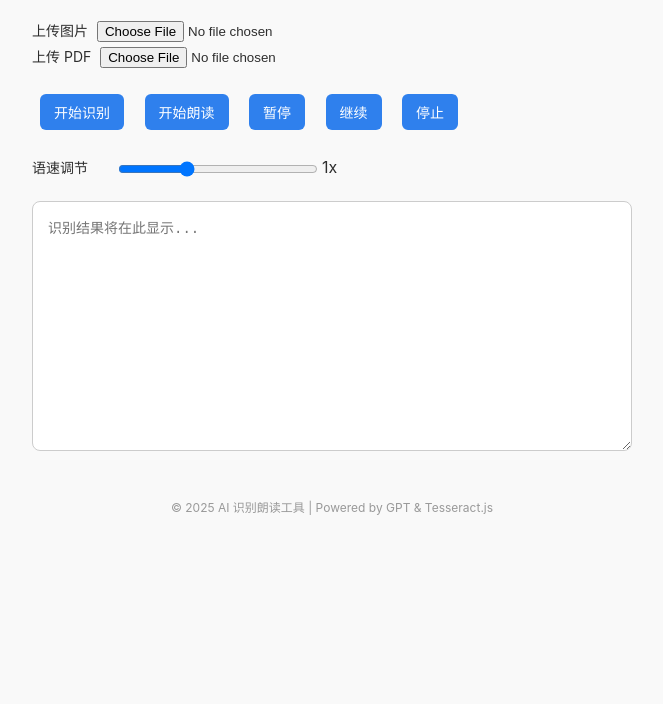
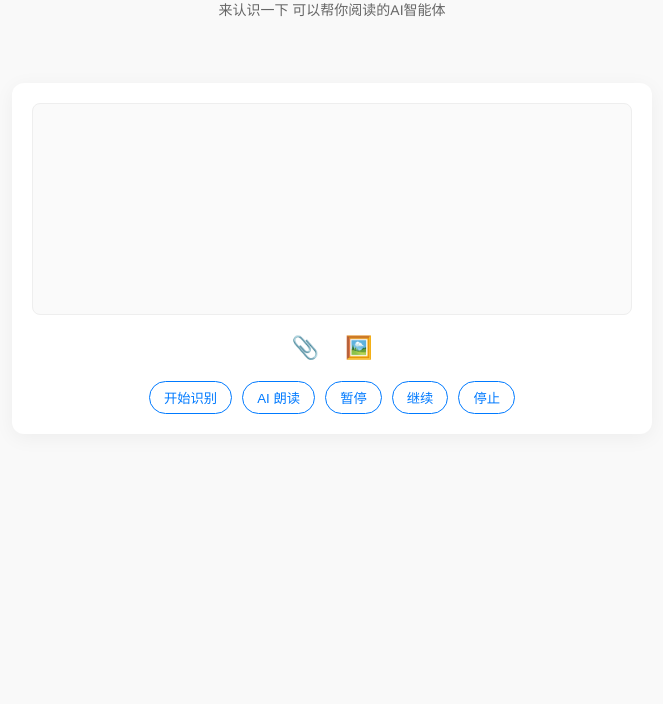
Before and after one commit to Anduyin888/anduyin, a plain HTML site: page index.html in a window 1280 px wide. Shown: the part 96-800 px from the top of the page, without its empty margins (308-971 px from the left). Drawn offline with Linux system fonts and the light colour scheme.

Commit message:
Add files via upload

```diff
--- a/index.html
+++ b/index.html
@@ -1,53 +1,40 @@
-
 <!DOCTYPE html>
-<html lang="zh-CN">
+<html lang="zh">
 <head>
-  <meta charset="UTF-8" />
-  <meta name="viewport" content="width=device-width, initial-scale=1.0"/>
-  <title>图文识别 + 智能朗读工具</title>
-  <link rel="stylesheet" href="style.css" />
+  <meta charset="UTF-8">
+  <title>Langsee 朗识</title>
+  <link rel="stylesheet" href="style.css">
 </head>
 <body>
   <header>
-    <h1>图文识别 + 智能朗读工具</h1>
-    <p>支持中英文识别与朗读 | 极简界面 | 免费使用</p>
+    <h1>Langsee</h1>
+    <p>来认识一下 可以帮你阅读的AI智能体</p>
   </header>
 
   <main>
-    <section class="upload-section">
+    <div id="text-box" contenteditable="true" placeholder="等待识别结果..."></div>
+
+    <div class="upload-area">
       <label>
-        上传图片
-        <input type="file" id="imageInput" accept="image/*" />
+        📎
+        <input type="file" id="pdf-upload" accept=".pdf" hidden>
       </label>
       <label>
-        上传 PDF
-        <input type="file" id="pdfInput" accept="application/pdf" />
+        🖼️
+        <input type="file" id="img-upload" accept="image/*" hidden>
       </label>
-    </section>
+    </div>
 
-    <section class="button-section">
-      <button onclick="recognizeText()">开始识别</button>
-      <button onclick="startReading()">开始朗读</button>
-      <button onclick="pauseReading()">暂停</button>
-      <button onclick="resumeReading()">继续</button>
-      <button onclick="stopReading()">停止</button>
-    </section>
-
-    <section class="slider-section">
-      <label>语速调节</label>
-      <input type="range" id="rateSlider" min="0.5" max="2" value="1" step="0.1" />
-      <span id="rateValue">1x</span>
-    </section>
-
-    <section class="result-section">
-      <textarea id="output" placeholder="识别结果将在此显示..." readonly></textarea>
-    </section>
+    <div class="button-group">
+      <button onclick="startOCR()">开始识别</button>
+      <button onclick="speakText()">AI 朗读</button>
+      <button onclick="pauseSpeaking()">暂停</button>
+      <button onclick="resumeSpeaking()">继续</button>
+      <button onclick="stopSpeaking()">停止</button>
+    </div>
   </main>
 
-  <footer>
-    <p>© 2025 AI 识别朗读工具 | Powered by GPT & Tesseract.js</p>
-  </footer>
-
+  <script src="https://cdn.jsdelivr.net/npm/tesseract.js@4/dist/tesseract.min.js"></script>
   <script src="script.js"></script>
 </body>
 </html>
--- a/script.js
+++ b/script.js
@@ -1 +1,39 @@
-// 请将你已有的 script.js 文件替换此占位内容
+let synth = window.speechSynthesis;
+let currentUtterance = null;
+
+function speakText() {
+  const text = document.getElementById("text-box").innerText;
+  if (!text) return;
+
+  currentUtterance = new SpeechSynthesisUtterance(text);
+  currentUtterance.lang = 'zh-CN';
+  synth.speak(currentUtterance);
+}
+
+function pauseSpeaking() {
+  if (synth.speaking) synth.pause();
+}
+
+function resumeSpeaking() {
+  if (synth.paused) synth.resume();
+}
+
+function stopSpeaking() {
+  synth.cancel();
+}
+
+function startOCR() {
+  const fileInput = document.getElementById("img-upload");
+  const file = fileInput.files[0];
+  if (!file) return alert("请先上传图片");
+
+  const reader = new FileReader();
+  reader.onload = function () {
+    Tesseract.recognize(reader.result, 'chi_sim', {
+      logger: m => console.log(m)
+    }).then(({ data: { text } }) => {
+      document.getElementById("text-box").innerText = text.trim();
+    });
+  };
+  reader.readAsDataURL(file);
+}
--- a/style.css
+++ b/style.css
@@ -1,68 +1,74 @@
-
-* {
+body {
+  font-family: "Helvetica Neue", sans-serif;
+  background: #f9f9f9;
   margin: 0;
   padding: 0;
-  box-sizing: border-box;
+  color: #333;
+  text-align: center;
 }
-body {
-  font-family: "Noto Sans SC", "Inter", sans-serif;
-  background-color: #f9f9f9;
-  color: #2e2e2e;
-  line-height: 1.6;
-  padding: 20px;
+
+header {
+  padding: 30px 0 10px;
 }
-header {
-  text-align: center;
-  margin-bottom: 30px;
+
+h1 {
+  font-size: 28px;
+  margin-bottom: 5px;
 }
-h1 {
-  font-size: 24px;
-  font-weight: 600;
-}
-.upload-section, .button-section, .slider-section, .result-section {
-  margin: 20px auto;
-  max-width: 600px;
-}
-label {
-  display: inline-block;
-  margin-right: 15px;
+
+p {
+  color: #666;
   font-size: 14px;
 }
-input[type="file"] {
-  margin-left: 5px;
+
+main {
+  max-width: 600px;
+  margin: 40px auto;
+  padding: 20px;
+  background: #fff;
+  border-radius: 12px;
+  box-shadow: 0 4px 20px rgba(0,0,0,0.05);
 }
-button {
-  margin: 5px 8px;
-  padding: 8px 14px;
-  border: none;
-  background-color: #2f80ed;
-  color: white;
-  border-radius: 6px;
+
+#text-box {
+  min-height: 180px;
+  border: 1px solid #eee;
+  padding: 15px;
+  margin-bottom: 20px;
+  text-align: left;
+  border-radius: 8px;
+  background: #fafafa;
+  overflow-y: auto;
+}
+
+.upload-area {
+  margin-bottom: 20px;
+}
+
+.upload-area label {
   cursor: pointer;
-  font-size: 14px;
-  transition: background-color 0.2s;
+  font-size: 22px;
+  margin: 0 10px;
 }
-button:hover {
-  background-color: #1366d6;
+
+.button-group {
+  display: flex;
+  justify-content: center;
+  flex-wrap: wrap;
+  gap: 10px;
 }
-textarea {
-  width: 100%;
-  height: 250px;
-  padding: 15px;
-  border: 1px solid #ccc;
-  border-radius: 8px;
-  font-size: 14px;
-  resize: vertical;
+
+.button-group button {
+  border: 1px solid #007aff;
+  color: #007aff;
   background: #fff;
+  padding: 6px 14px;
+  border-radius: 20px;
+  cursor: pointer;
+  transition: 0.2s ease;
 }
-input[type="range"] {
-  width: 200px;
-  vertical-align: middle;
-  margin-left: 10px;
+
+.button-group button:hover {
+  background: #007aff;
+  color: #fff;
 }
-footer {
-  text-align: center;
-  font-size: 12px;
-  color: #999;
-  margin-top: 40px;
-}
```
